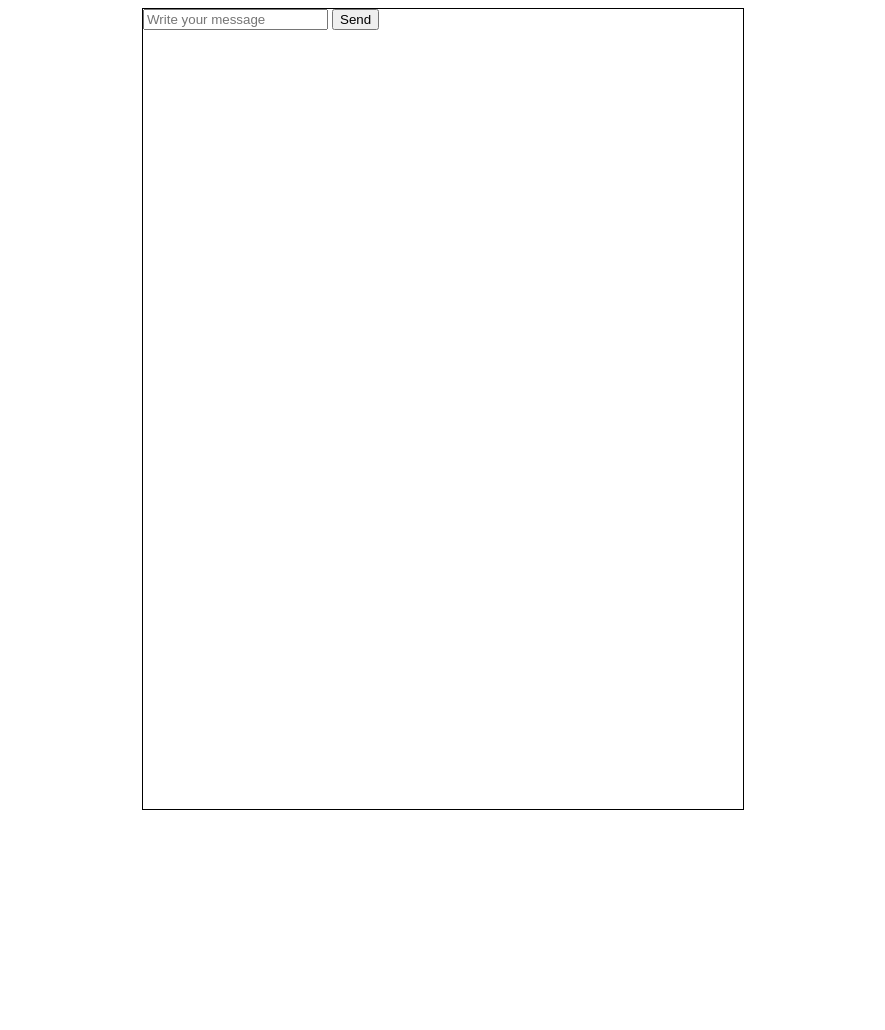
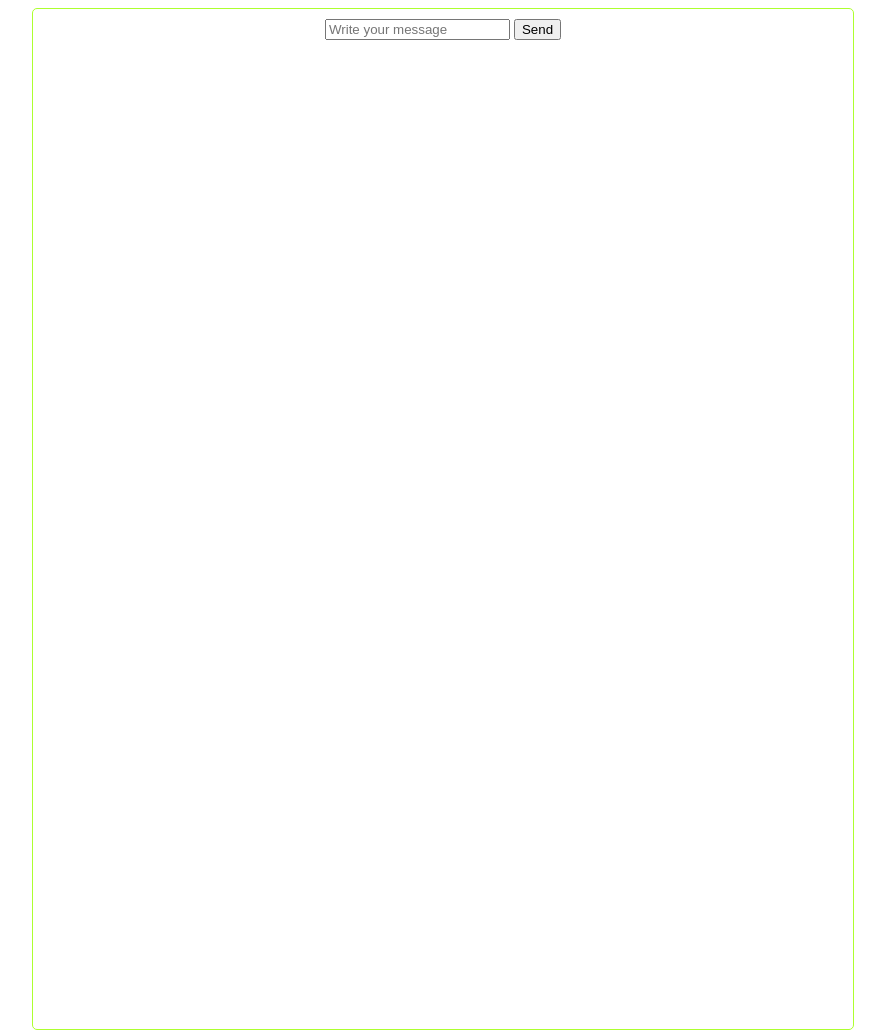
Before and after one commit to matheusbn/chat, a plain HTML site: page site/index.html in a window 1280 px wide. Shown: the whole page, without its empty margins (197-1082 px from the left). Before the commit the page ends 826 px from the top, so only its background shows below. Drawn offline with Linux system fonts and the light colour scheme.

Commit message:
add messages to html

```diff
--- a/site/index.html
+++ b/site/index.html
@@ -10,15 +10,18 @@
 
 <body>
 
-  <div class="container">
-    <div class="messages">
-        <input type="text" placeholder="Write your message" class="message-input">
-        <button class="button-send">Send</button>
-      </div>
-      <ul id="texts">
+  <div class="wrapper">
+    <div class="container">
+        <div>
+          <input type="text" placeholder="Write your message" class="message-input">
+          <button class="button-send">Send</button>
+        </div>
+        <br>
+        <ul class="messages">
 
 
-      </ul>
+        </ul>
+      </div>
     </div>
   </div>
 
--- a/site/main.css
+++ b/site/main.css
@@ -1,10 +1,17 @@
-.container {
-
+.wrapper {
+  display: flex;
+  justify-content: center;
 }
 
-.messages {
-  margin: 0 auto;
-  width: 600px;
-  height: 800px;
-  border: 1px solid black;
+.container {
+  display: flex;
+  flex-direction: column;
+  align-items: center;
+
+  width: 800px;
+  height: 1000px;
+  border: 1px solid greenyellow;
+  border-radius: 5px;
+
+  padding: 10px;
 }
--- a/site/main.js
+++ b/site/main.js
@@ -10,6 +10,13 @@ socket.onopen = function (event) {
 // Listen for messages
 socket.onmessage = function (event) {
     console.log('Message from server:', event.data)
+    const messagesList = document.querySelector('.messages')
+
+    const message = document.createElement('li')
+    const messageContent = document.createTextNode(event.data)
+    message.appendChild(messageContent)
+
+    messagesList.appendChild(message)
 }
 
 
@@ -18,5 +25,4 @@ btnSend.onclick = () => {
     const input = document.querySelector('.message-input')
     const message = input.value
     socket.send(message)
-    console.log(message, message.length)
 }
```
